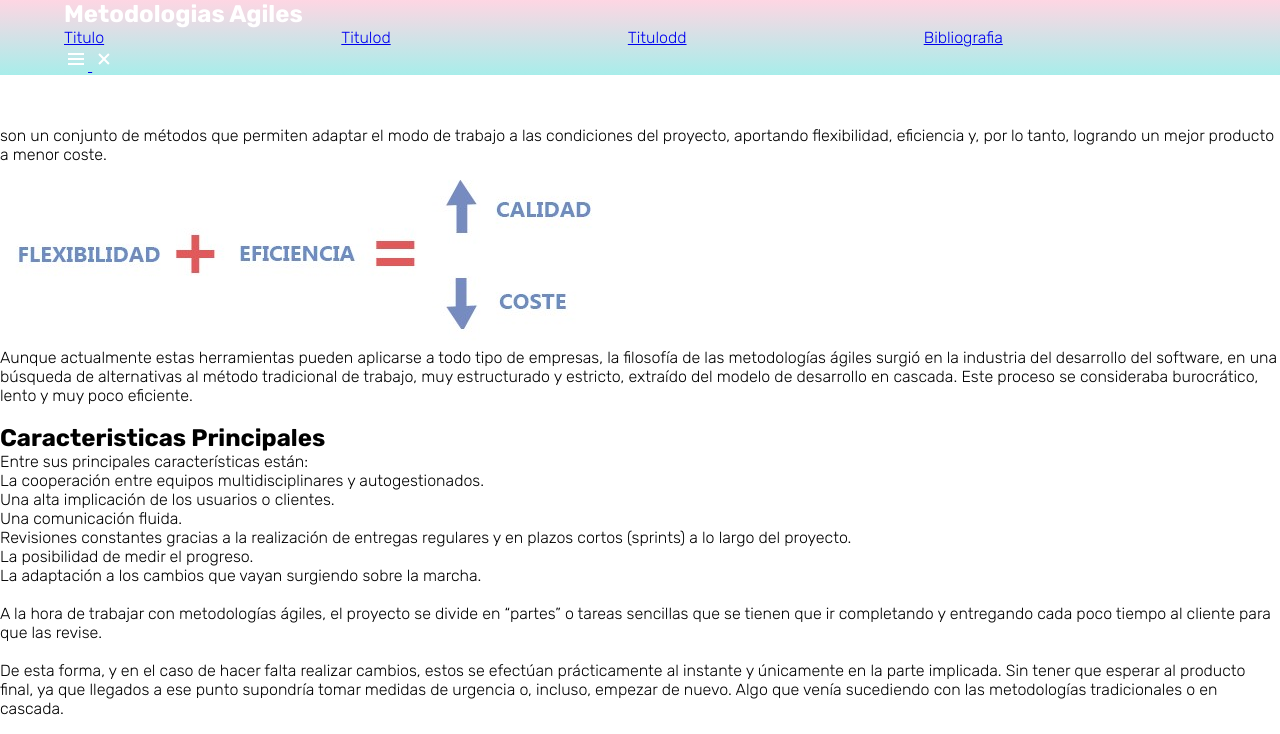
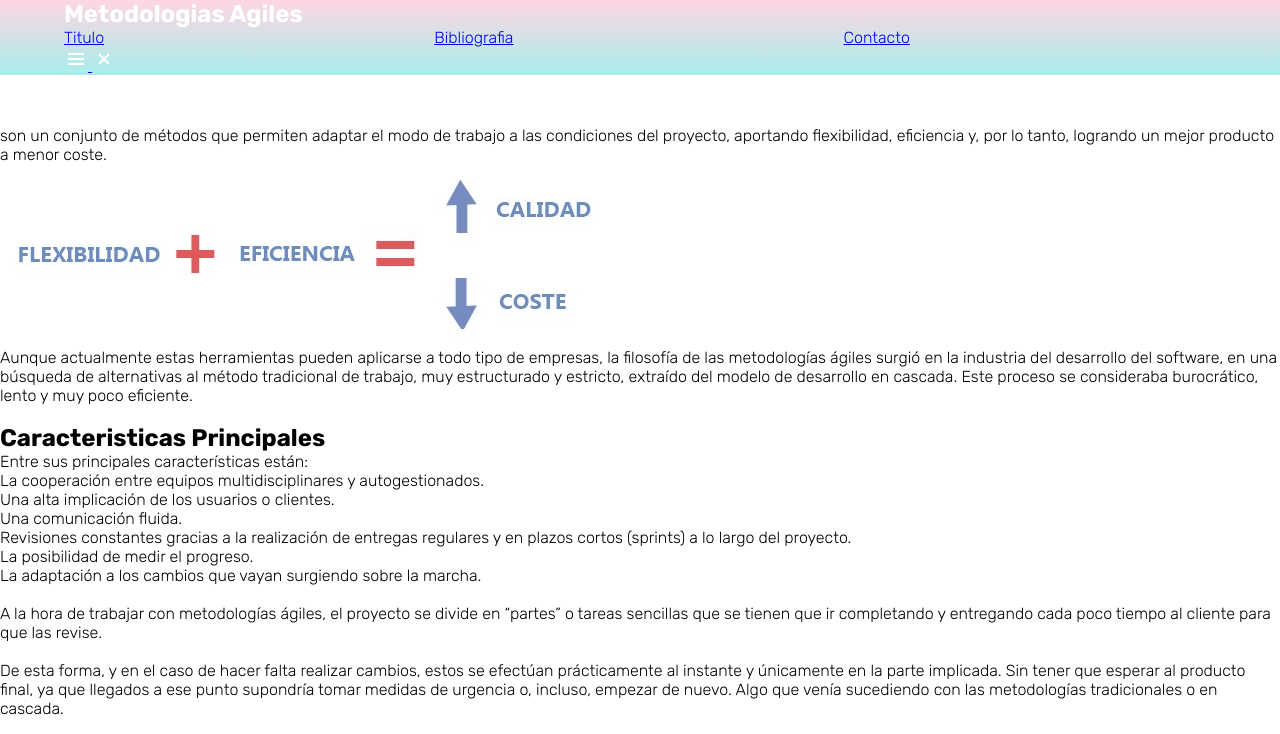
Before and after one commit to sebastianbr21/Entregable-0, a plain HTML site: page index.html in a window 1280 px wide. Shown: the top 734 px of the page. Drawn offline with Linux system fonts and the light colour scheme; files whose address does not match are found by name.

Commit message:
updatev5

```diff
--- a/index.html
+++ b/index.html
@@ -19,13 +19,10 @@
             <a href="#">Titulo</a>
             </li>
             <li class="nav-item">
-            <a href="#">Titulod</a>
+            <a href="#biblio">Bibliografia</a>
             </li>
             <li class="nav-item">
-            <a href="#">Titulodd</a>
-            </li>
-            <li class="nav-item">
-            <a href="#">Bibliografia</a>
+            <a href="#contact">Contacto</a>
             </li>
         </ul>
 
@@ -108,7 +105,7 @@
     </main>
        <div>
         <footer>
-            <h3>Bibliografia Utilizada:</h3>
+            <h3 id="biblio">Bibliografia Utilizada:</h3>
             <ul>
             <il id="fuente1"><a href="https://universidadeuropea.com/blog/metodologias-agiles/" >Universidadeuropea.com</a></il>
             <br>
@@ -119,7 +116,7 @@
     <hr>
     <div>
 
-            <form class="contacto" >
+            <form class="contacto" id="contact" >
                 <h3>Contactenos:</h3>
                 <br>
                 <input name="contactonombre" id="nombre" type="text" placeholder="Ingrese su nombre">
```
